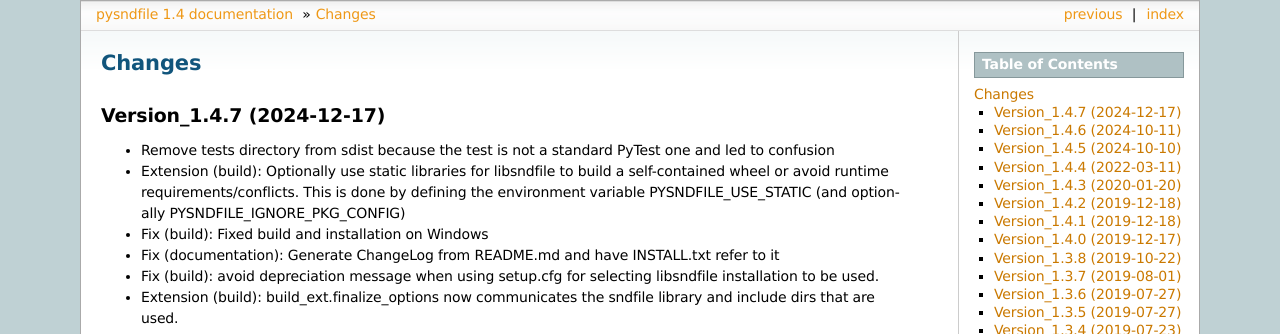
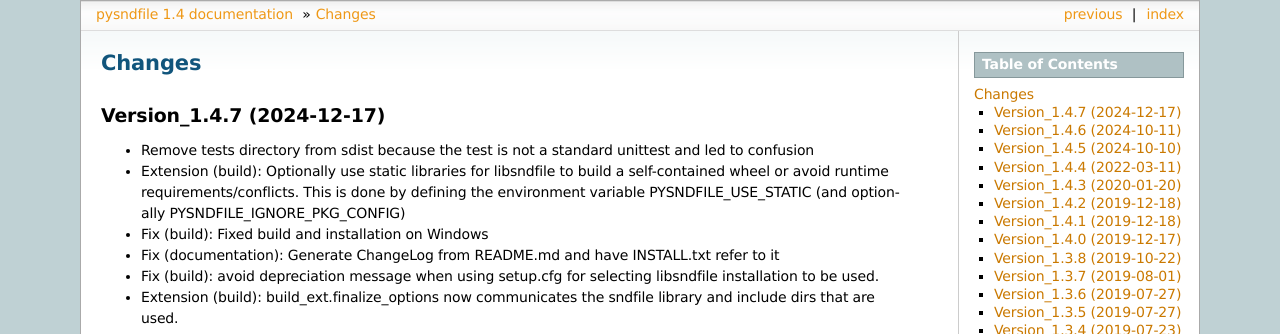
Before and after one commit to roebel/pysndfile, a Sphinx documentation site: the page built from doc/source/Changes.rst, in a window 1280 px wide and 900 px high. Shown: the top 334 px of the window. Built offline with Sphinx 7.4.7, drawn with Linux system fonts in a browser that asks for light colours.

Commit message:
fix change description of test removal

```diff
--- a/doc/source/Changes.rst
+++ b/doc/source/Changes.rst
@@ -5,7 +5,7 @@ Version_1.4.7 (2024-12-17)
 ~~~~~~~~~~~~~~~~~~~~~~~~~~
 
 -  Remove tests directory from sdist because the test is not a standard
-   PyTest one and led to confusion
+   unittest and led to confusion
 -  Extension (build): Optionally use static libraries for libsndfile to
    build a self-contained wheel or avoid runtime requirements/conflicts.
    This is done by defining the environment variable
```
Also changed, not shown: README.md (+2 -2 lines), 3 other files.
